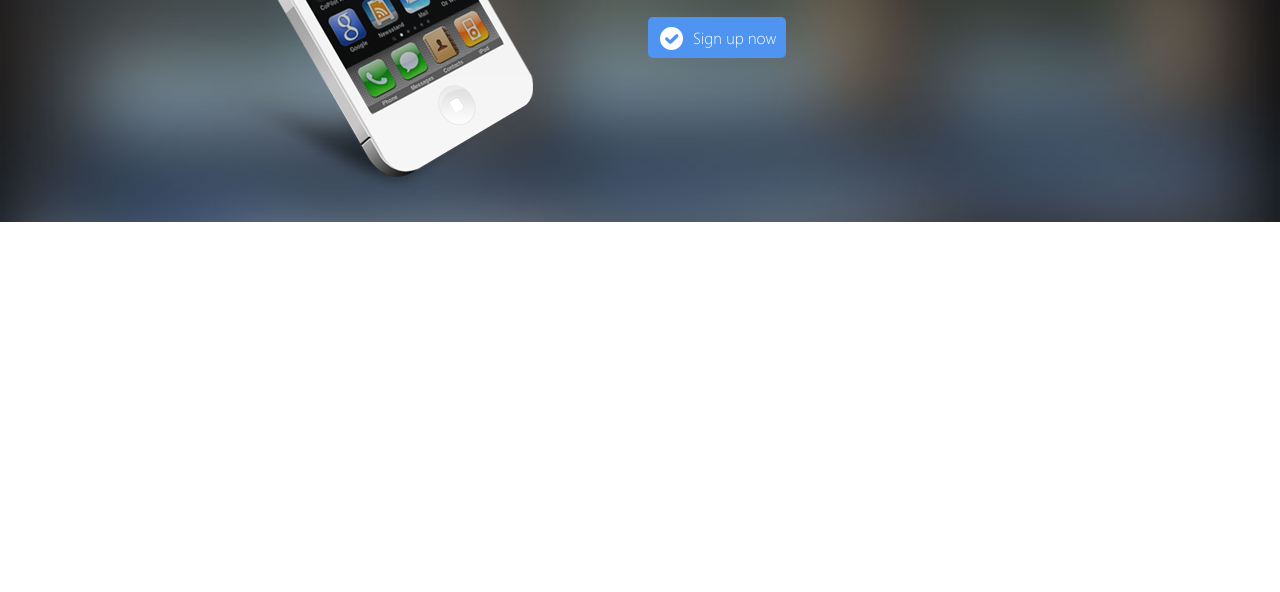
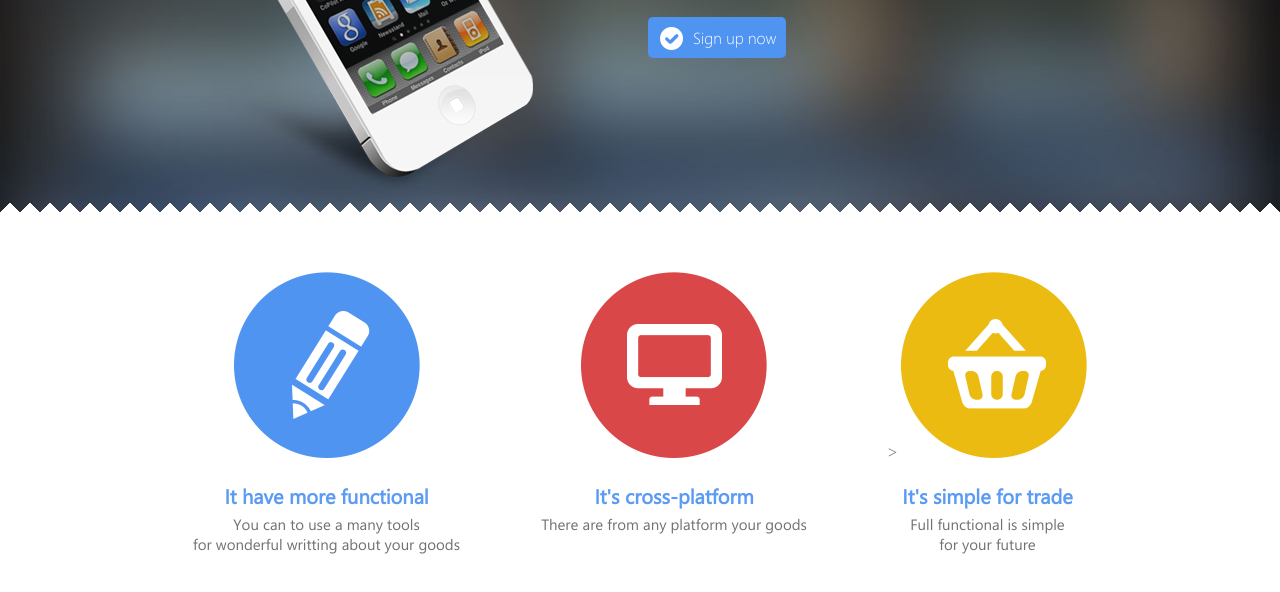
Before and after one commit to MrKrasnov/Prechu-layout-site, a plain HTML site: page index.html in a window 1280 px wide. Shown: the part 366-958 px from the top of the page. Before the commit the page ends 800 px from the top, so only its background shows below. Drawn offline with Linux system fonts and the light colour scheme.

Commit message:
1.4 completed a ability`s block

```diff
--- a/index.html
+++ b/index.html
@@ -39,5 +39,26 @@
             </div>
        </div>
    </main>
+   <div class="ability">
+       <div class="container flex space-between ability-content">
+           <div class="ability-first">
+               <img src="./img/ability/pen.png" alt="pen">
+               <h3>It have more functional</h3>
+               <p>You can to use a many tools <br/>
+                  for wonderful writting about your goods</p>
+           </div>
+           <div>
+               <img src="./img/ability/monitor.png" alt="monitor">
+               <h3>It's cross-platform</h3>
+               <p>There are from any platform your goods</p>
+           </div>
+           <div class="ability-third">>
+               <img src="./img/ability/cart.png" alt="cart">
+               <h3>It's simple for trade</h3>
+               <p>Full functional is simple <br/>
+                  for your future </p>
+           </div>
+       </div>
+   </div>
 </body>
 </html>
--- /dev/null
+++ b/style/ability/ability.css
@@ -0,0 +1,33 @@
+.ability{
+    /* background */
+    background-image:
+    linear-gradient(to bottom right, transparent 50.5%, #fff 50.5%),
+    linear-gradient(to bottom left, transparent 50.5%, #fff 50.5%);
+    background-repeat: repeat-x, repeat-x;
+    background-position: 10px 0, 10px 0;
+    background-size: 20px 20px, 20px 20px;
+    margin-top: -20px;
+}
+
+.ability-first{
+    margin-left: 65px;
+}
+.ability-third{
+    margin-right: 65px;
+}
+.ability-content{
+    padding-top: 70px;
+    padding-bottom: 90px;
+    text-align: center;
+}
+.ability-content h3{
+    font-family: "SegoeWPN", sans-serif;
+    font-size: 20px;
+    margin-top: 20px;
+    margin-bottom: 5px;
+    color: #5c9bf3;
+}
+.ability-content p{
+    font-family: "SegoeWPN", sans-serif;
+    font-size: 15px;
+}
--- a/style/style.css
+++ b/style/style.css
@@ -2,3 +2,4 @@
 @import url(./all/all.css) all;
 @import url(./header/header.css) all;
 @import url(./main/main.css) all;
+@import url(./ability/ability.css) all;
```
